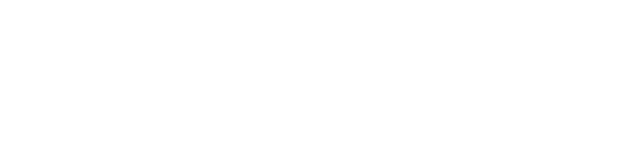
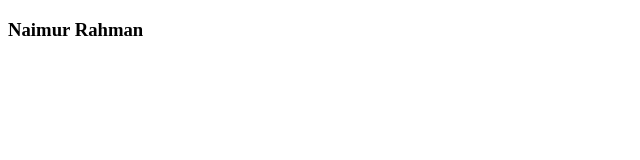
Before and after one commit to naimur202164-rony/Kallys-PSD-HTML, a plain HTML site: page index.html in a window 1280 px wide. Shown: the whole page, without its empty margins (0-640 px from the left). Drawn offline with Linux system fonts and the light colour scheme.

Commit message:
working on psd file

```diff
--- a/index.html
+++ b/index.html
@@ -7,6 +7,6 @@
     <title>Kallys</title>
 </head>
 <body>
-
+        <h3>Naimur Rahman</h3>
 </body>
 </html>
```
Also changed, not shown: img/image 13.png (added), img/logo.png (added).
